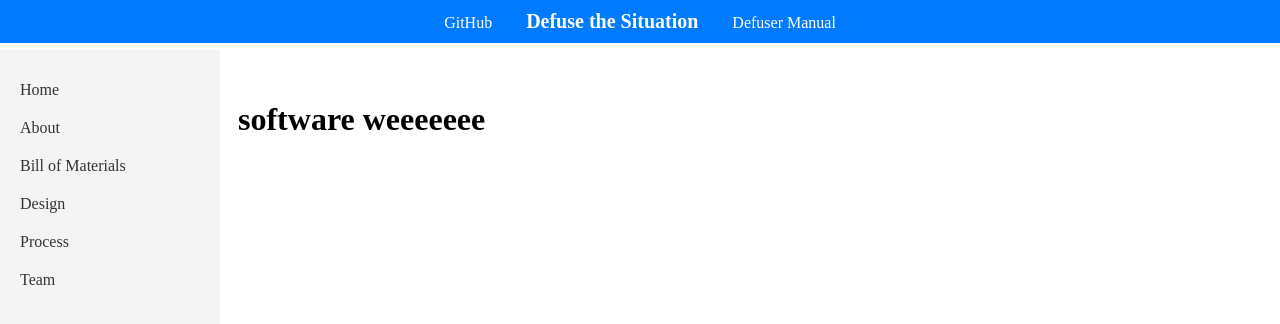
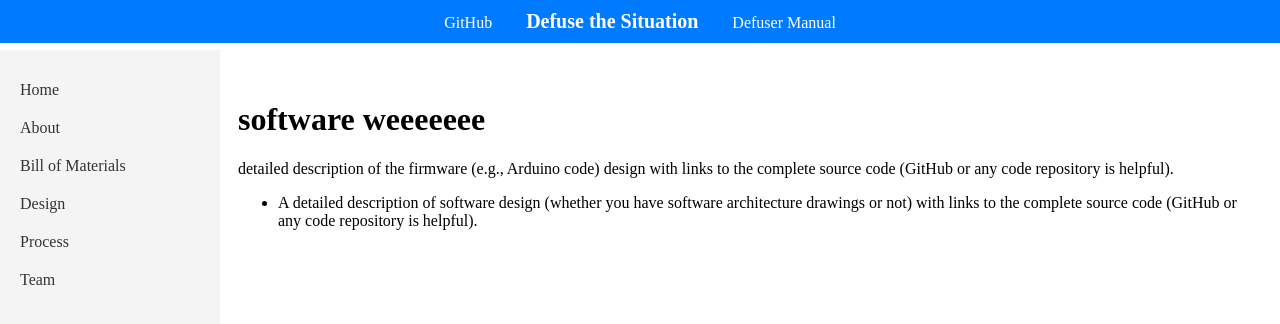
Before and after one commit to c-mawn/defuse-the-situation, a Jekyll site: the page built from docs/software.md, in a window 1280 px wide. Shown: the top 324 px of the page. Built offline with Jekyll 4.4.1, drawn with Linux system fonts in a browser that asks for light colours; our own code applies the rules of GitHub Pages for plain Markdown files.

Commit message:
website updates

```diff
--- a/docs/software.md
+++ b/docs/software.md
@@ -1 +1,4 @@
 # software weeeeeee
+
+ detailed description of the firmware (e.g., Arduino code) design with links to the complete source code (GitHub or any code repository is helpful).
+- A detailed description of software design (whether you have software architecture drawings or not) with links to the complete source code (GitHub or any code repository is helpful).
```
Also changed, not shown: docs/design.md (deleted, +0 -7 lines), docs/electrical.md (+2 -0 lines), docs/mechanical.md (+2 -0 lines).
